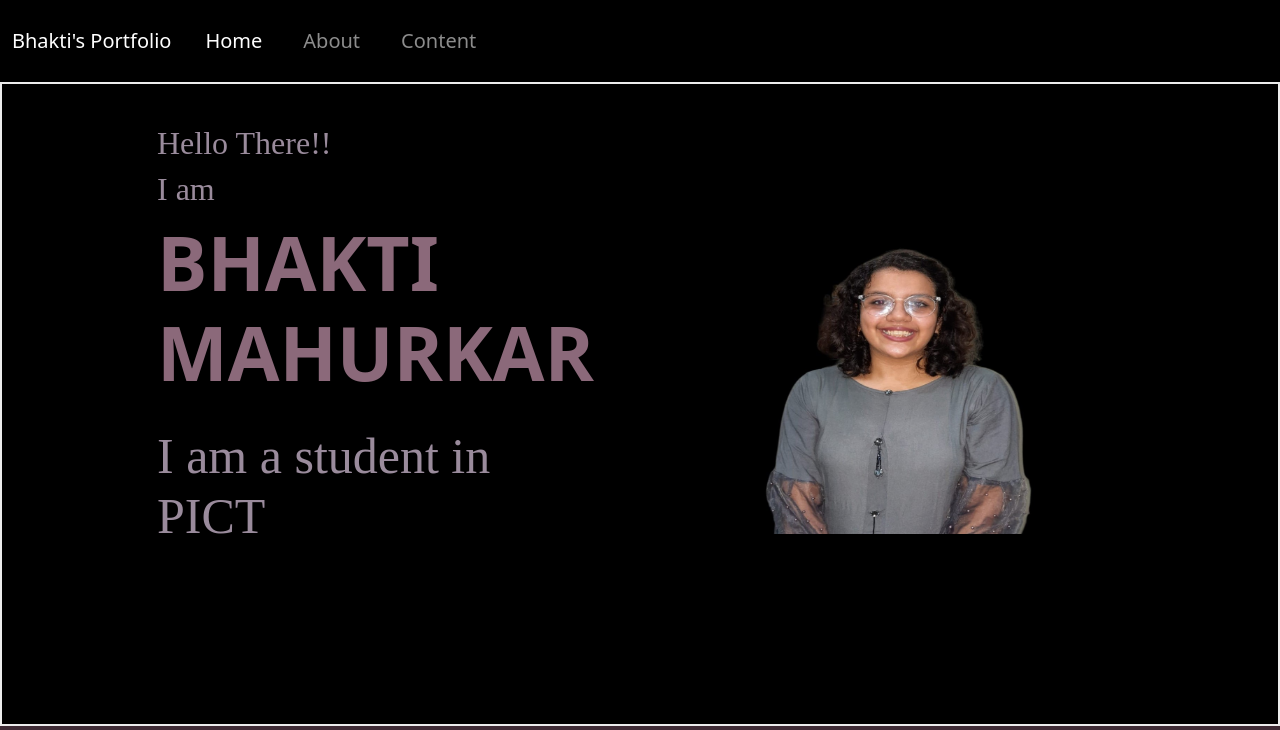
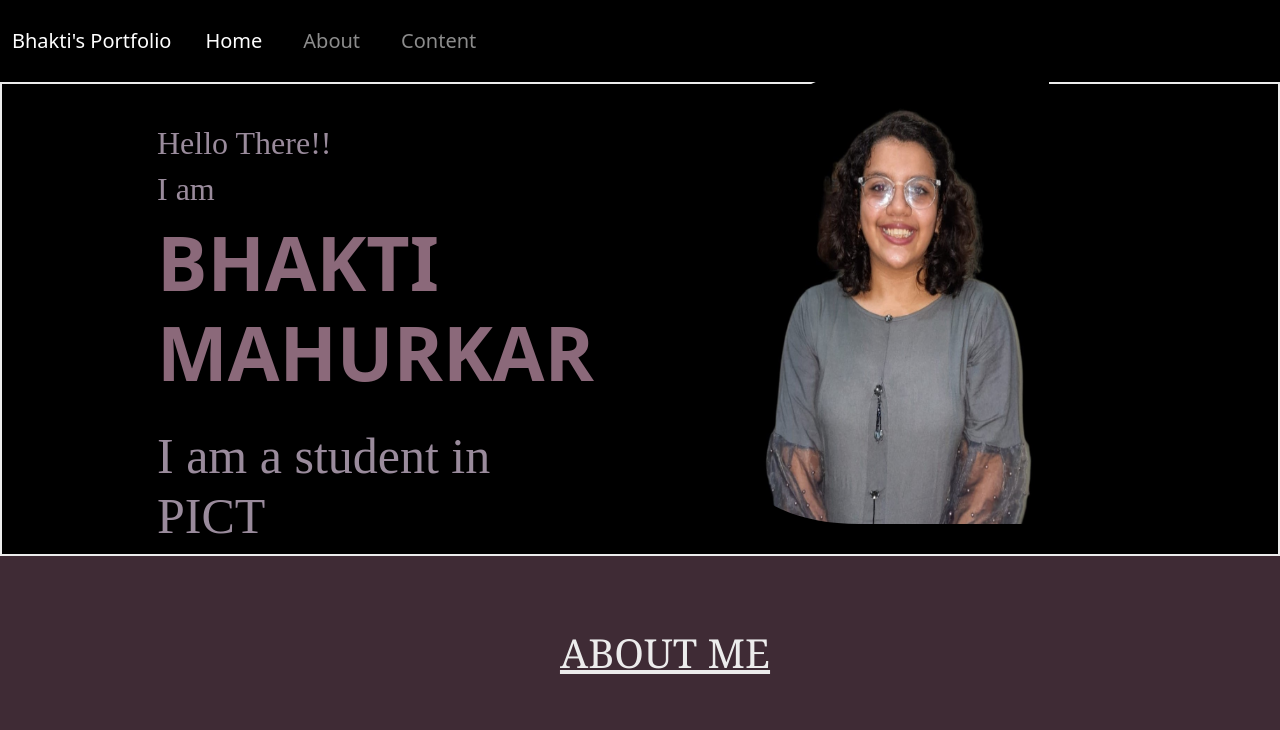
Before and after one commit to BhaktiMahurkar/portfolio, a plain HTML site: page index.html in a window 1280 px wide. Shown: the top 730 px of the page. Drawn offline with nearby package versions, Linux system fonts and the light colour scheme.

Commit message:
Update portfolio_web.css

```diff
--- a/portfolio_web.css
+++ b/portfolio_web.css
@@ -61,9 +61,11 @@
     height: 500px;
     vertical-align: middle;
     margin-left: 150px;
-    padding-bottom: 190px;
-    margin-top: 100px;
+    padding-bottom: 50px;
+    /* margin-top: 100px; */
     padding-right: 250px;
+    margin-top: -50px;
+    margin-bottom:-30px;
   }
   .card-body{
     background-color: black;
```
